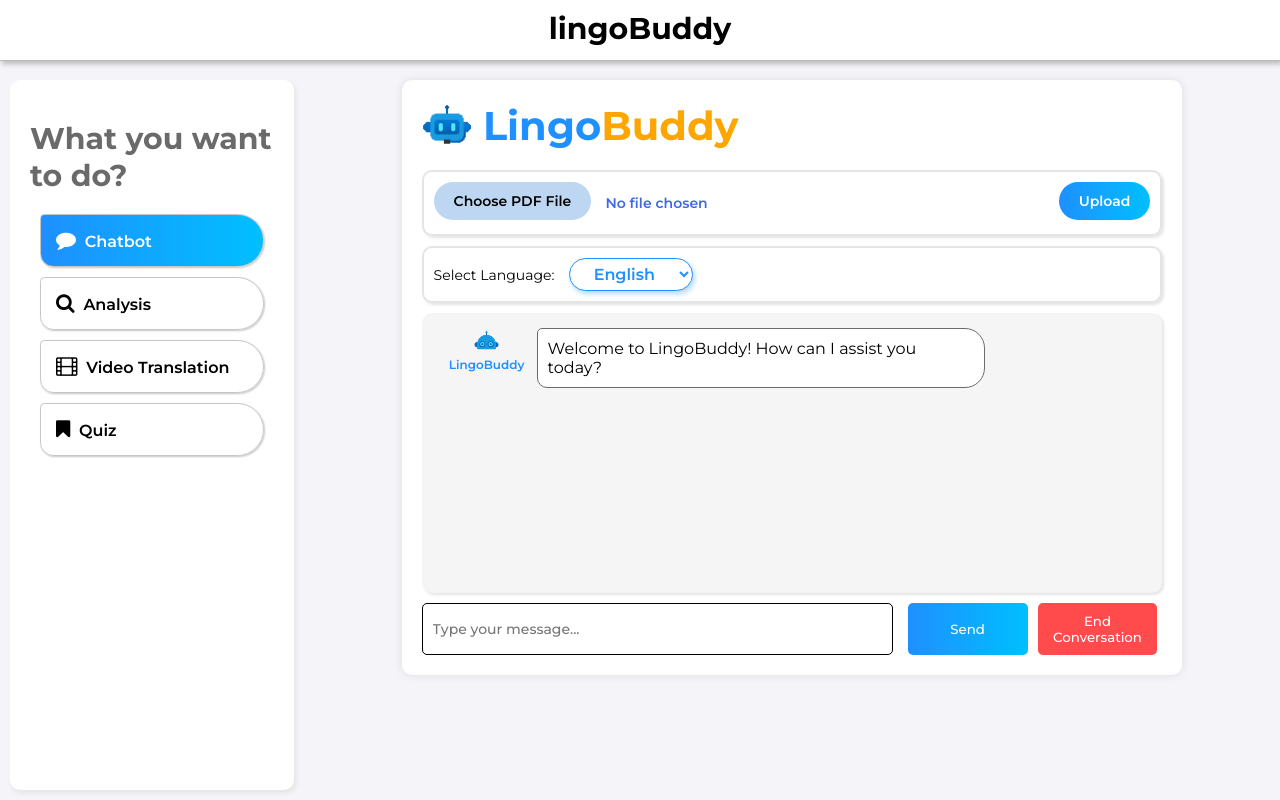
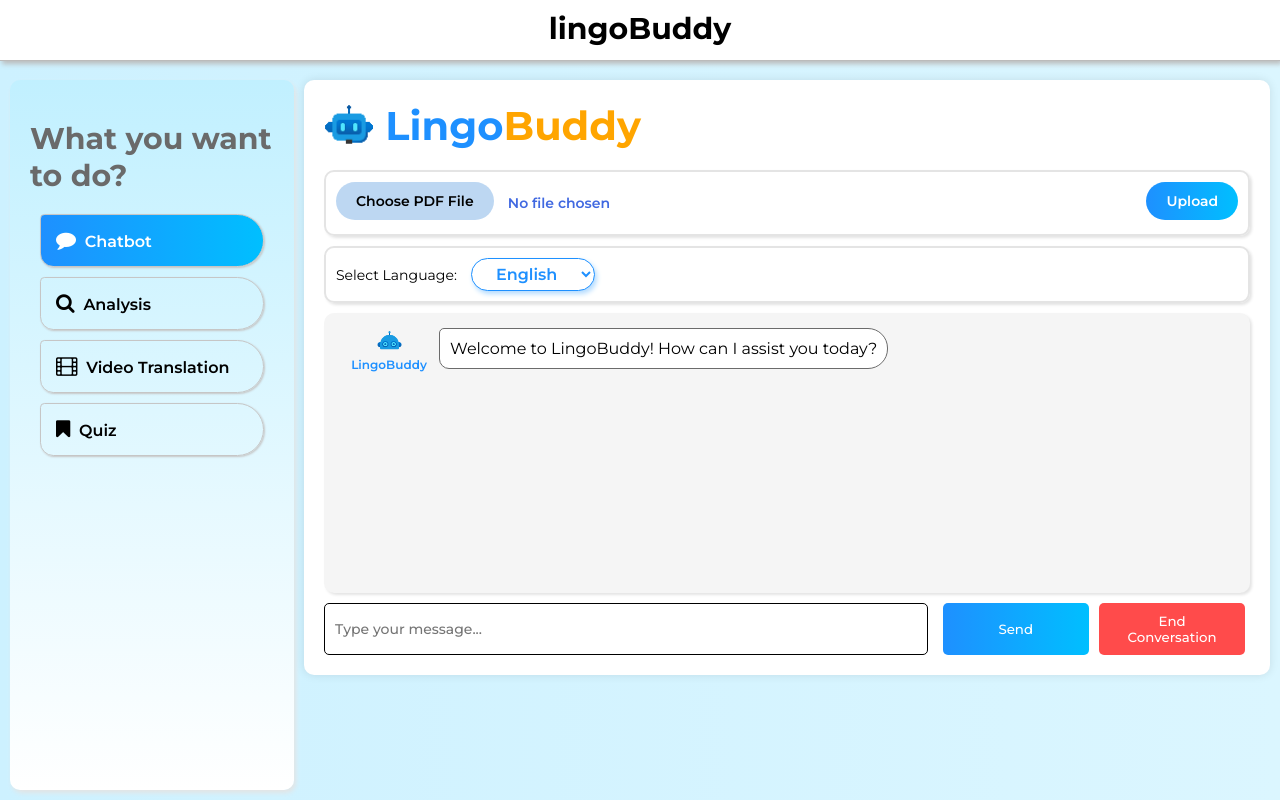
Before and after one commit to Kavisha4/Hack4Change, a Flask app: page / in a window 1280 px wide. Run offline with Flask 2, Linux system fonts and the light colour scheme.

Commit message:
sidebar gradient.

```diff
--- a/LingoBuddy/app/static/css/style.css
+++ b/LingoBuddy/app/static/css/style.css
@@ -13,7 +13,12 @@ select {
 }
 
 body {
-  background-color: #f4f4f9;
+  /* background-color: #f4f4f9; */
+  background: linear-gradient(
+    to right,
+    rgb(205, 241, 255) 0%,
+    rgb(219, 246, 255) 100%
+  );
   display: flex;
   margin: 0;
 }
@@ -50,7 +55,7 @@ body {
   padding: 20px;
   margin: 10px;
   height: calc(100vh - 130px);
-  background-color: white;
+  background: linear-gradient(180deg, rgb(193, 240, 255) 0%, white 100%);
   border-radius: 10px;
   box-shadow: 2px 3px 5px rgb(228, 228, 228);
 }
@@ -90,8 +95,8 @@ body {
   background-color: #fff;
   border-radius: 10px;
   box-shadow: 0 0 10px rgba(0, 0, 0, 0.1);
-  width: calc(80% - 40px);
-  margin-left: 10%;
+  width: calc(99% - 40px);
+  margin-left: 0;
   margin-top: 10px;
   padding: 20px;
 }
```
